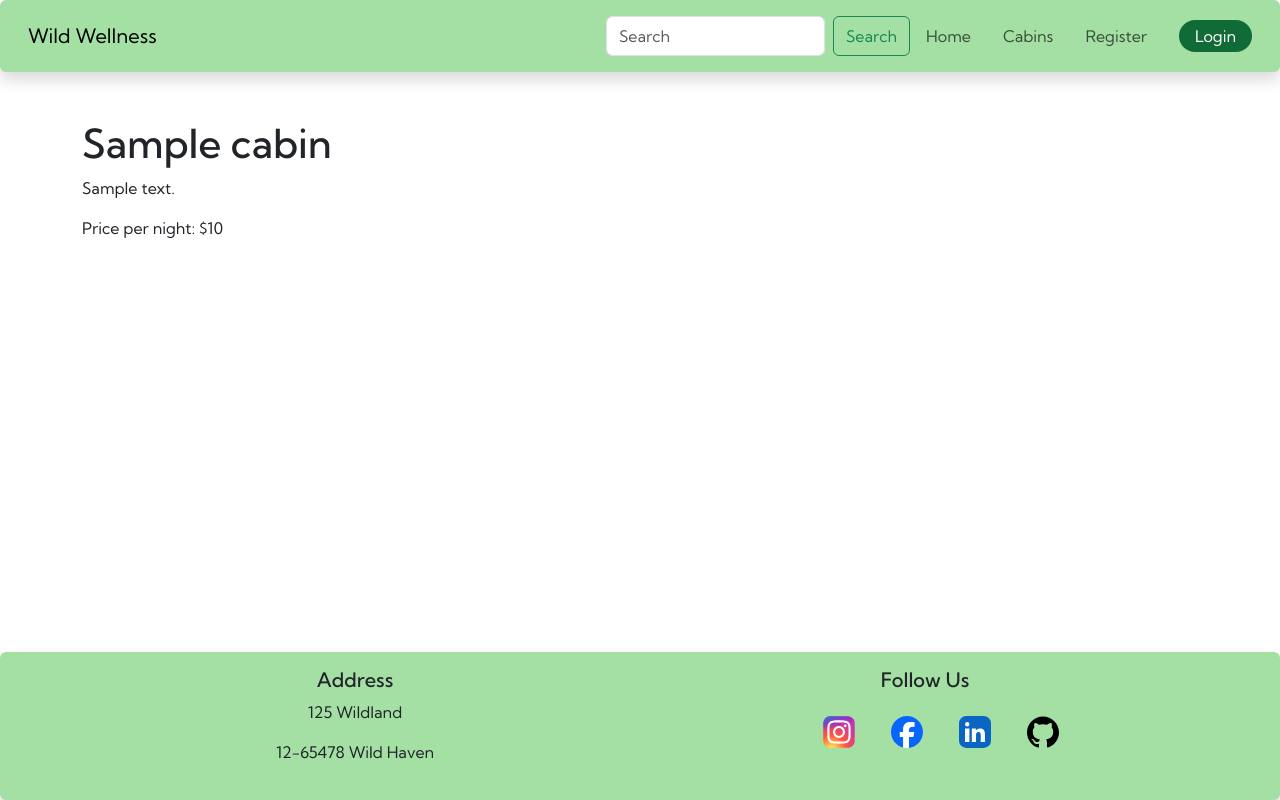
After one commit to Magda-R-bit/Wild-Wellness, a Django app: template cabins/templates/cabins/cabin_detail.html in a window 1280 px wide. The commit adds this page. Run offline with Django 5.2, Linux system fonts and the light colour scheme; the template is opened without the code that fills it: most values are stand-ins (such as "Sample title", 1, 10 or a date in 2020); some libraries are stand-ins or nearby versions.

Commit message:
Create cabin detail view

```diff
--- a/cabins/apps.py
+++ b/cabins/apps.py
@@ -2,5 +2,5 @@ from django.apps import AppConfig
 
 
 class CabinsConfig(AppConfig):
-    default_auto_field = 'django.db.models.BigAutoField'
-    name = 'cabins'
+    default_auto_field = "django.db.models.BigAutoField"
+    name = "cabins"
--- a/cabins/models.py
+++ b/cabins/models.py
@@ -1,4 +1,5 @@
 from django.db import models
+
 
 class Cabin(models.Model):
     name = models.CharField(max_length=200)
--- /dev/null
+++ b/cabins/templates/cabins/cabin_detail.html
@@ -0,0 +1,14 @@
+{% extends "base.html" %}
+
+{% block title %}Cabin Detail - {{cabin.name}}{% endblock %}
+
+{% block content %}
+
+<div class="container">
+    <h1>{{ cabin.name }}</h1>
+    <p>{{ cabin.descreption }}</p>
+    <p>Price per night: ${{ cabin.price_per_night }}</p>
+
+</div>
+
+{% endblock %}
--- a/cabins/templates/cabins/cabins_list.html
+++ b/cabins/templates/cabins/cabins_list.html
@@ -7,7 +7,7 @@
   <div class="row">
     {% for cabin in cabins %}
     <div class="col-md-4 mb-4">
-      <a href="" class="cabins" aria-label="Click to view {{ cabin.name }}">
+      <a href="{% url "cabin_detail" cabin.id %}" class="cabins" aria-label="Click to view {{ cabin.name }}">
         <div class="card">
           <img src="{{ cabin.image.url }}" class="card-img-top" alt="{{ cabin.name }}" />
           <div class="card-body">
--- a/cabins/urls.py
+++ b/cabins/urls.py
@@ -1,6 +1,8 @@
 from django.urls import path
-from .views import CabinsListView
+from .views import CabinsListView, CabinDetail
 
 urlpatterns = [
-    path('', CabinsListView.as_view(), name='cabins_list')
+    path("", CabinsListView.as_view(), name="cabins_list"),
+    path("<int:pk>/", CabinDetail.as_view(), name = "cabin_detail"),
+
 ]
```
Also changed, not shown: cabins/admin.py (+1 -7 lines), cabins/views.py (+9 -3 lines), cabins/migrations/0001_initial.py.
